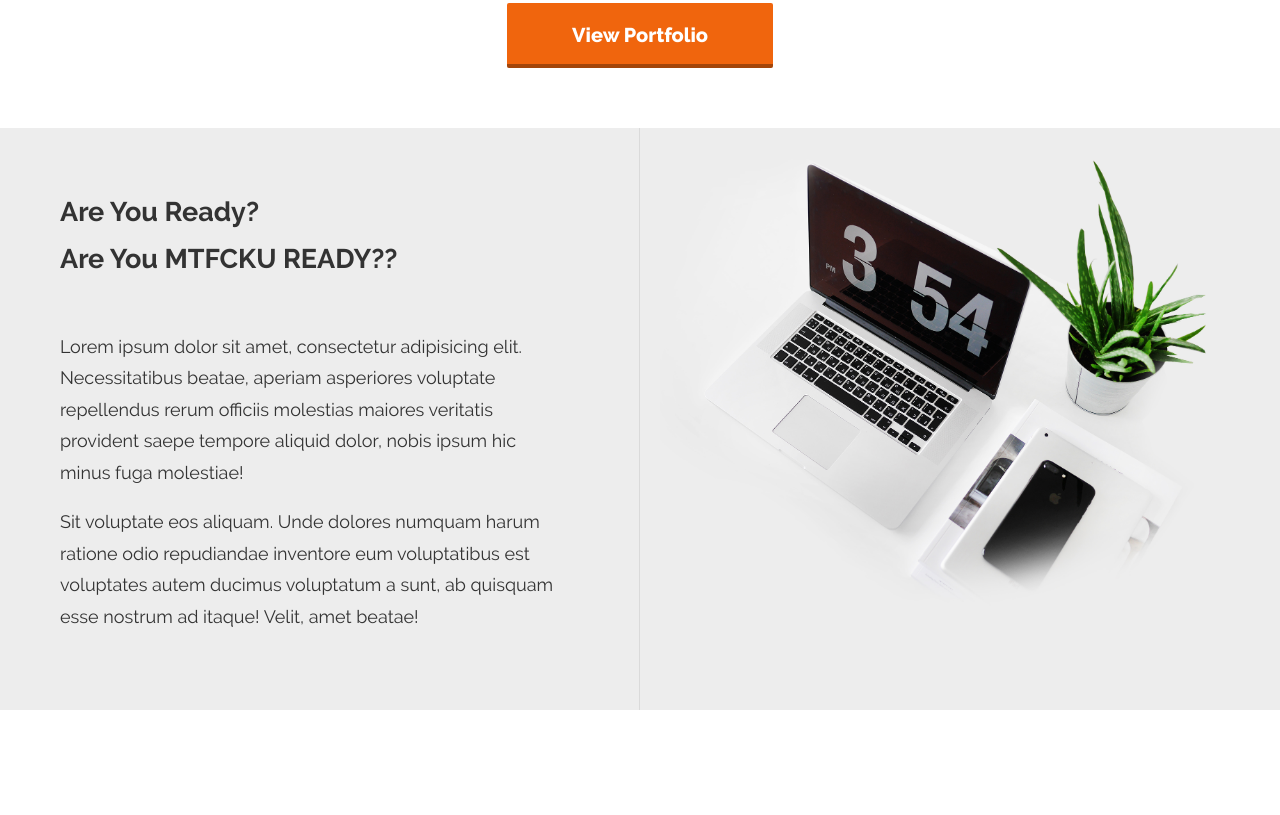
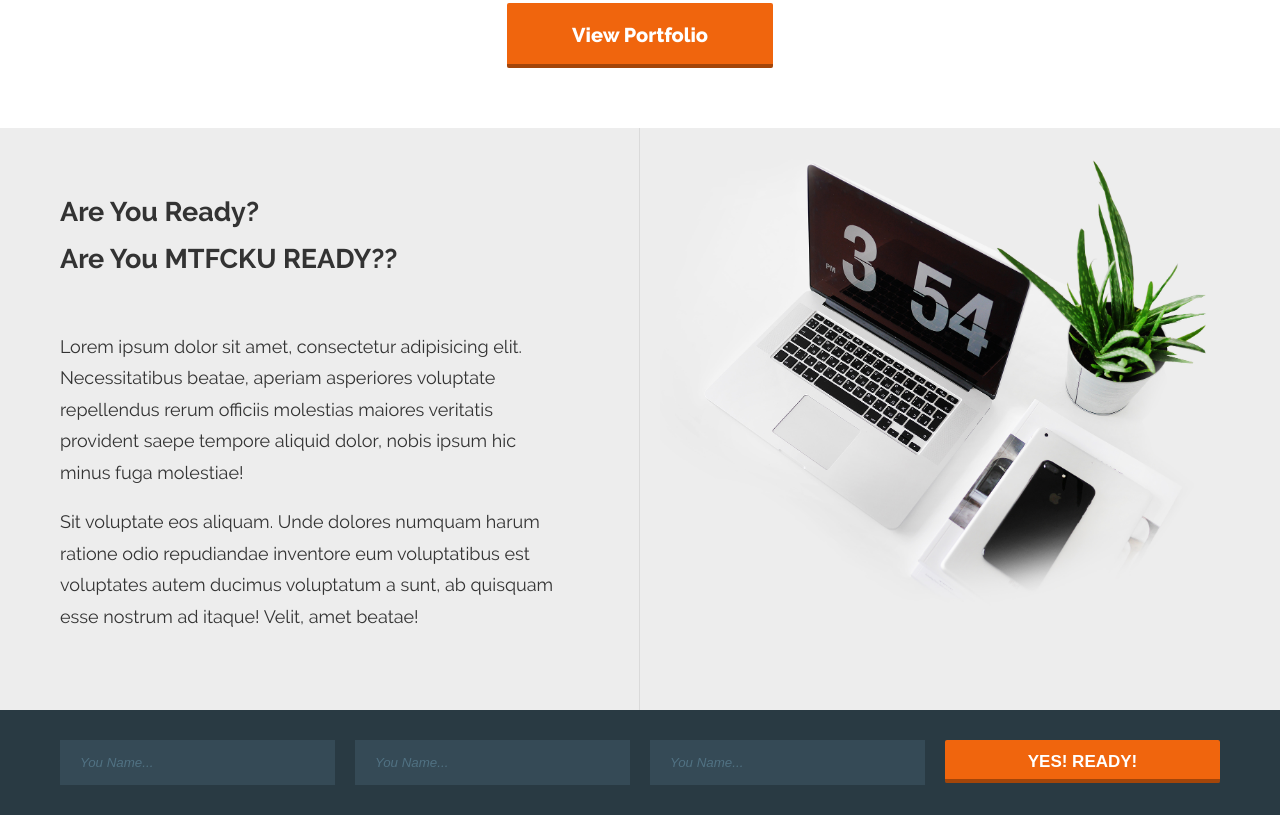
Before and after one commit to develeperaul/gridCreate, a website built with webpack: page src/index.html in a window 1280 px wide. Shown: the part 1625-2440 px from the top of the page. Before the commit the page ends 2335 px from the top, so only its background shows below. Built offline with nearby package versions, Linux system fonts and the light colour scheme; files whose address does not match are found by name.

Commit message:
простилизована form-section

```diff
--- a/src/index.html
+++ b/src/index.html
@@ -48,5 +48,15 @@
             </div>
         </div>
     </section>
+    <section class="form-section">
+        <div class="container">
+            <form class="grid">
+                <div><input type="text" name="name" placeholder="You Name..." required></div>
+                <div><input type="text" name="name" placeholder="You Name..."></div>
+                <div><input type="text" name="name" placeholder="You Name..."></div>
+                <div><button class="button">YES! READY!</button></div>
+            </form>
+        </div>
+    </section>
 </body>
 </html>
--- a/src/scss/main.scss
+++ b/src/scss/main.scss
@@ -214,3 +214,37 @@ body {
     }
 
 }
+
+.form-section{
+    padding: 30px 0;
+    background-color: $dark;
+    input{
+        background-color: lighten($dark, 6%);
+    }
+    form{
+        grid-gap: $gutter;
+        grid-template-columns: repeat(4, 1fr);
+    }
+    .button {
+        font-size: 17px;
+        padding: 11.5px;
+        width: 100%;
+    }
+}
+
+input, textarea {
+    border: none;
+    padding: 15px 20px;
+    width: 100%;
+    font-family: Arial, sans-serif;
+    font-style: italic;
+    outline: none;
+    //background-color: $dark;
+    transition: background-color .25 ease;
+    &:focus {
+        background-color: $lite;
+    }
+    &::placeholder {
+        color: lighten($dark, 20%)
+    }
+}
```
